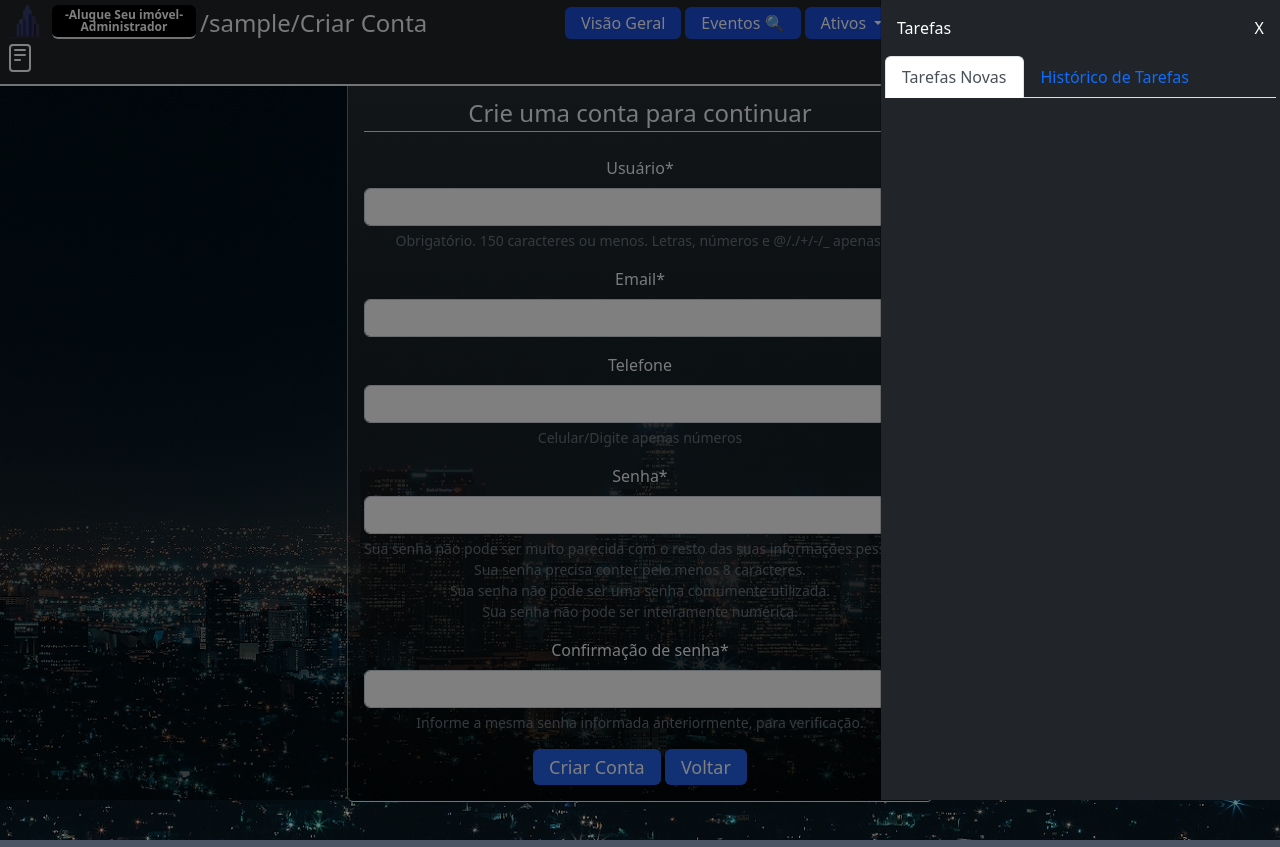
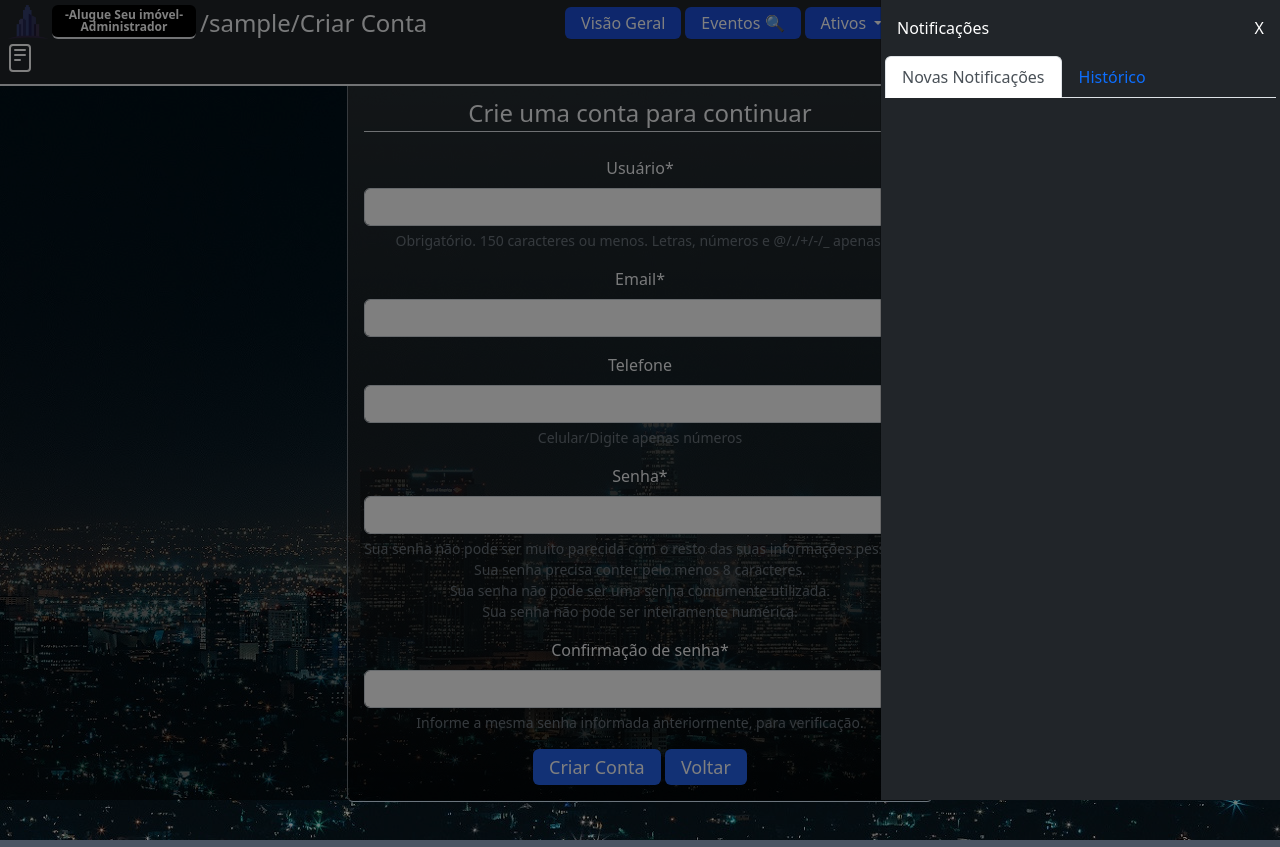
Before and after one commit to fbsagat/Alugue_seu_imovel, a Django app: page /criar_conta/ in a window 1280 px wide, after a click on "Notificações". Shown: the top 847 px of the page. Run offline with Django 4.2, Linux system fonts and the light colour scheme; the visitor is signed in with stand-in values (Sample User, id 1); data comes from the database, SQL or seed files in the repository; data that the repository does not hold is empty; parts of the project's set-up code (start-up, migrations or seed data) failed here and were passed over; some libraries are stand-ins or nearby versions.

Commit message:
Pequenas melhorias e correções de bugs diversos. Tarefas agora se chama notificações(mudei apenas no front end)

```diff
--- a/home/fakes_test.py
+++ b/home/fakes_test.py
@@ -140,16 +140,12 @@ def pagamentos_ficticios():
         zero_a_cem = randrange(0, 100)
         probabilidade_percentual = 75
         valor_sorteado = valor_mensal if zero_a_cem <= probabilidade_percentual else chance_aleatoria
-
         valor_pago = str(valor_sorteado if valor_sorteado < int(contrato_escolhido.falta_pg()) else int(
             contrato_escolhido.falta_pg()))
-
         entrada = contrato_escolhido.data_entrada
         data_pagamento = fake.date_between(entrada, datetime.today())
-
         pix_vista = randrange(0, 1)
         todas = randrange(0, 4)
-
         forma = choice([pix_vista, pix_vista, todas])
         recibo = choice([True, False])
     else:
--- a/home/models.py
+++ b/home/models.py
@@ -107,6 +107,7 @@ class Usuario(AbstractUser):
             pagamentos = Pagamento.objects.filter(ao_locador=self).values_list('valor_pago')
             for pagamento in pagamentos:
                 total += int(pagamento[0])
+
             return valor_format(str(total))
         except:
             return None
@@ -425,7 +426,7 @@ class Contrato(models.Model):
 
     def falta_pg(self):
         if self.total_quitado() is None:
-            return self.valor_do_contrato_format()
+            return self.valor_do_contrato()
         else:
             return str((int(self.valor_mensal) * int(self.duracao)) - self.total_quitado())
 
--- a/home/views.py
+++ b/home/views.py
@@ -1916,12 +1916,13 @@ def botaoteste(request):
             messages.error(request, "Primeiro crie imóveis e locatários")
 
     if executar == 4 or executar == 100:
-        if pagamentos_ficticios() is not None:
+        pagamentos_fic = pagamentos_ficticios()
+        if pagamentos_fic is not None:
             if Contrato.objects.filter(do_locador=usuario).count() > 0:
                 count = 0
                 for x in range(fict_multi * fict_qtd['pagamento']):
                     count += 1
-                    aleatorio = pagamentos_ficticios()
+                    aleatorio = pagamentos_fic
                     form = FormPagamento(usuario)
                     pagamento = form.save(commit=False)
                     locatario = Contrato.objects.get(pk=aleatorio.get('ao_contrato').pk).do_locatario
--- a/templates/navbar.html
+++ b/templates/navbar.html
@@ -153,17 +153,17 @@ ion-icon {
 
     <!-- TAREFAS -->
     {% if tarefas|length == 0 %}
-    <button class="position-relative" title="Tarefas" type="button" data-bs-toggle="offcanvas"
+    <button class="position-relative" title="Notificações" type="button" data-bs-toggle="offcanvas"
             data-bs-target="#offcanvasRight" aria-controls="offcanvasRight">
         <ion-icon size="large" name="reader-outline"></ion-icon>
     </button>
     {% else %}
-    <button class="position-relative" title="Tarefas" type="button" data-bs-toggle="offcanvas"
+    <button class="position-relative" title="Notificações" type="button" data-bs-toggle="offcanvas"
             data-bs-target="#offcanvasRight" aria-controls="offcanvasRight">
         <ion-icon size="large" name="reader-outline"></ion-icon>
         <span class="position-absolute top-50 start-100 translate-middle badge rounded-pill bg-danger">
     {{ tarefas|length }}
-    <span class="visually-hidden">Tarefas não lidas</span></span>
+    <span class="visually-hidden">Notificações não lidas</span></span>
     </button>
     {% endif %}
     {% include 'offcanvas_tarefas.html' %}
--- a/templates/offcanvas_tarefas.html
+++ b/templates/offcanvas_tarefas.html
@@ -3,7 +3,7 @@
 
     <!-- Offcanvas header -->
     <div class="offcanvas-header">
-        <h5 class="offcanvas-title" id="offcanvasRightLabel">Tarefas</h5>
+        <h5 class="offcanvas-title" id="offcanvasRightLabel">Notificações</h5>
         <button type="button" class="btn-close-black" data-bs-dismiss="offcanvas" aria-label="Close">X</button>
     </div>
     <!-- Fim do Offcanvas header -->
@@ -13,13 +13,12 @@
         <ul class="nav nav-tabs" id="myTab" role="tablist">
             <li class="nav-item" role="presentation">
                 <button class="nav-link active" id="lidas-tab" data-bs-toggle="tab" data-bs-target="#home-tab-pane"
-                        type="button" role="tab" aria-controls="home-tab-pane" aria-selected="true">Tarefas Novas
+                        type="button" role="tab" aria-controls="home-tab-pane" aria-selected="true">Novas Notificações
                 </button>
             </li>
             <li class="nav-item" role="presentation">
                 <button class="nav-link" id="naolidas-tab" data-bs-toggle="tab" data-bs-target="#profile-tab-pane"
-                        type="button" role="tab" aria-controls="profile-tab-pane" aria-selected="false">Histórico de
-                    Tarefas
+                        type="button" role="tab" aria-controls="profile-tab-pane" aria-selected="false">Histórico
                 </button>
             </li>
         </ul>
```
Also changed, not shown: 1 other file.
